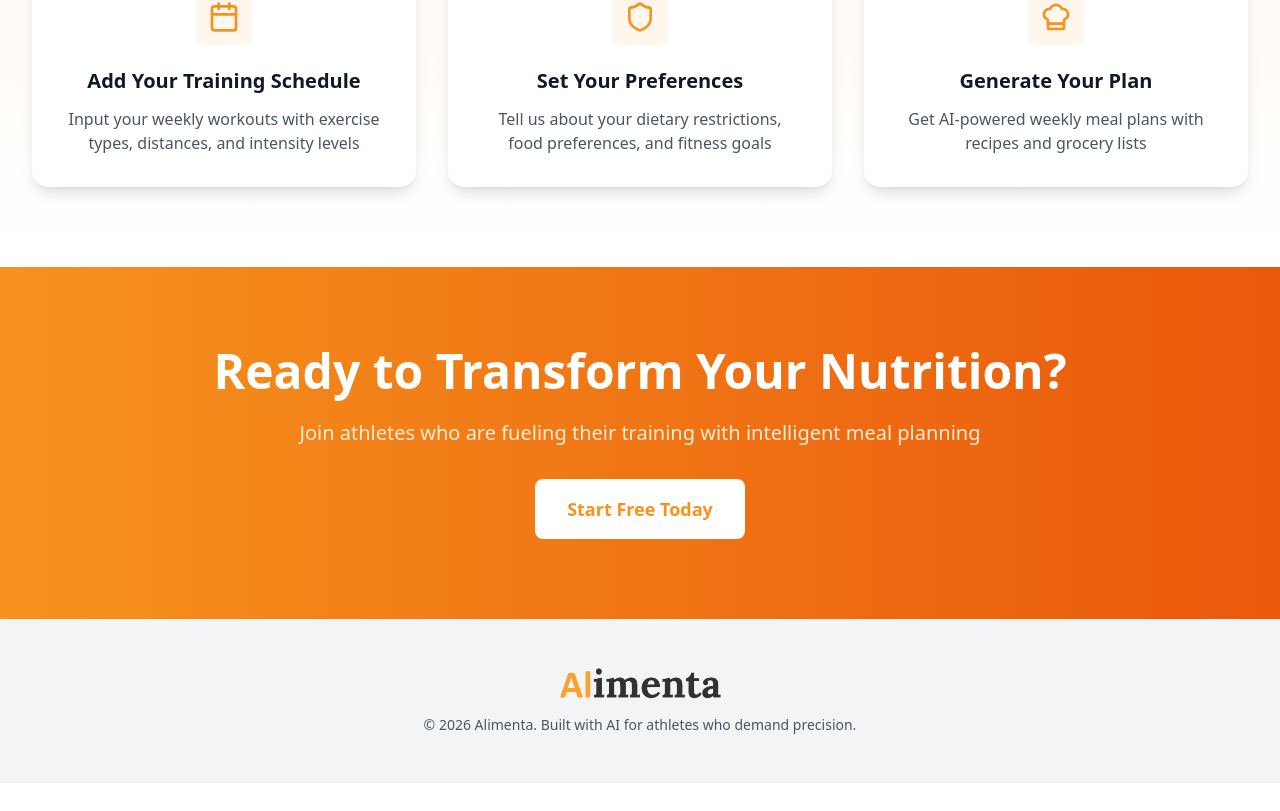
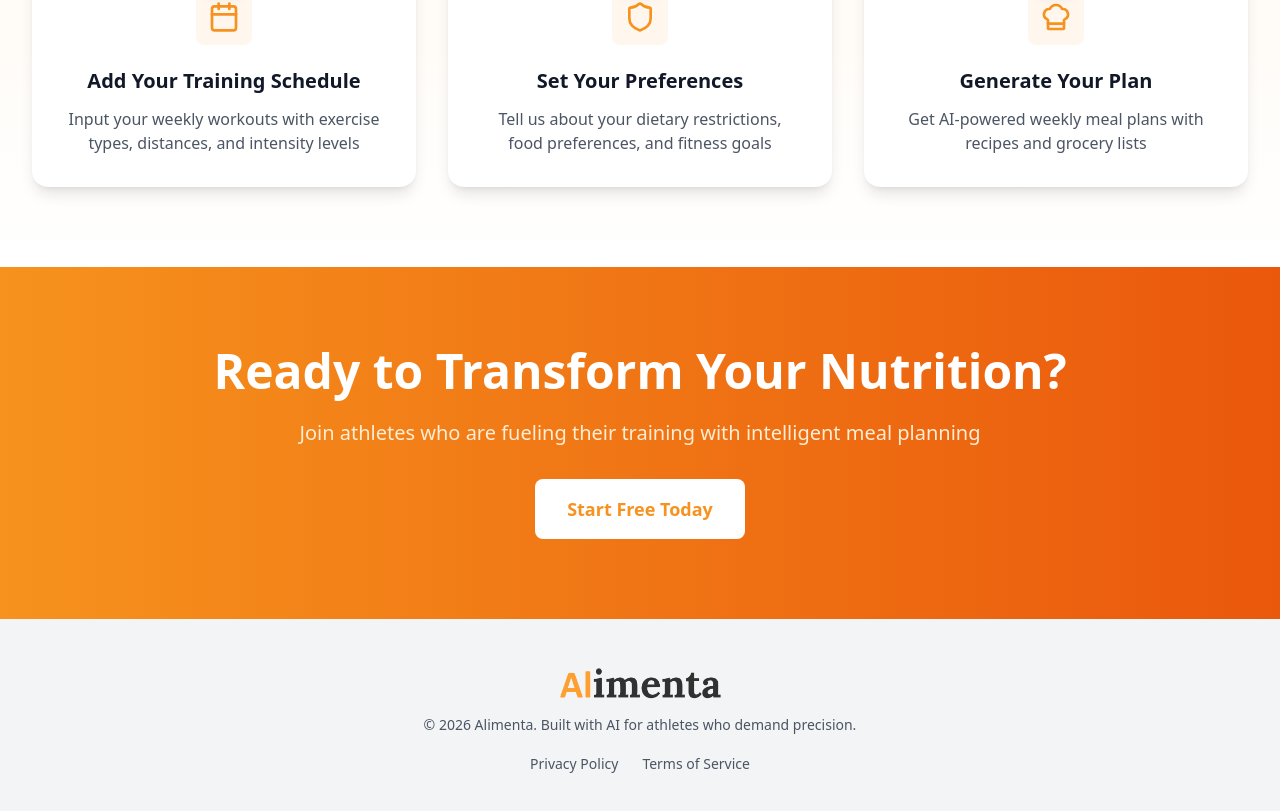
Before and after one commit to CharlieHanson/marathon-nutrition-app, a Next.js app: page / in a window 1280 px wide. Shown: the part 5149-5960 px from the top of the page. Before the commit the page ends 5932 px from the top, so only its background shows below. Built offline with nearby package versions, Linux system fonts and the light colour scheme; no server answers.

Commit message:
google oauth needs

```diff
--- a/pages/terms.js
+++ b/pages/terms.js
@@ -4,8 +4,8 @@ const APP_NAME = "Alimenta";
 const EFFECTIVE_DATE = "January 13, 2026";
 
 // TODO: Replace placeholders with your real info
-const COMPANY_NAME = "[Company Name / Legal Entity]";
-const CONTACT_EMAIL = "[support@yourdomain.com]";
+const COMPANY_NAME = "Alimenta Nutrition";
+const CONTACT_EMAIL = "alimentanutrition@gmail.com";
 const CONTACT_ADDRESS = "[Company Address]";
 
 export default function TermsPage() {
@@ -188,9 +188,9 @@ export default function TermsPage() {
           <section style={styles.section}>
             <h2 style={styles.h2}>14. Governing Law</h2>
             <p style={styles.p}>
-              These Terms are governed by the laws of <strong>[Your State/Country]</strong>, without
+              These Terms are governed by the laws of <strong>the United States</strong>, without
               regard to conflict of law rules. Venue for disputes will be in{" "}
-              <strong>[Your County/State]</strong>, unless otherwise required by law.
+              <strong>California</strong>, unless otherwise required by law.
             </p>
           </section>
 
@@ -198,9 +198,6 @@ export default function TermsPage() {
             <h2 style={styles.h2}>15. Contact</h2>
             <p style={styles.p}>
               Questions about these Terms? Contact us at <strong>{CONTACT_EMAIL}</strong>.
-            </p>
-            <p style={styles.p}>
-              Mailing address: <strong>{CONTACT_ADDRESS}</strong>
             </p>
           </section>
 
--- a/src/views/LandingPage.js
+++ b/src/views/LandingPage.js
@@ -407,6 +407,18 @@ export const LandingPage = () => {
           <p className="text-sm text-gray-600">
             © 2026 Alimenta. Built with AI for athletes who demand precision.
           </p>
+          <div className="mt-4 flex justify-center gap-6">
+            <Link href="/privacy">
+              <button className="text-sm text-gray-600 hover:text-primary transition-colors">
+                Privacy Policy
+              </button>
+            </Link>
+            <Link href="/terms">
+              <button className="text-sm text-gray-600 hover:text-primary transition-colors">
+                Terms of Service
+              </button>
+            </Link>
+          </div>
         </div>
       </footer>
     </div>
--- a/src/views/UpdatePasswordPage.js
+++ b/src/views/UpdatePasswordPage.js
@@ -28,7 +28,7 @@ export const UpdatePasswordPage = () => {
         setMessage('❌ This link is invalid or has expired. Please request a new password reset email.');
       } else {
         // Optional: show a friendly message, or leave blank if you prefer
-        setMessage('Enter your new password below.');
+        setMessage('Enter your new password above.');
       }
     })();
 
```
